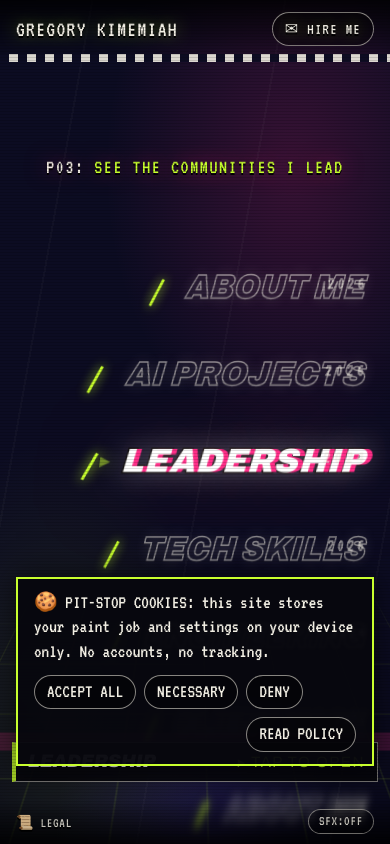
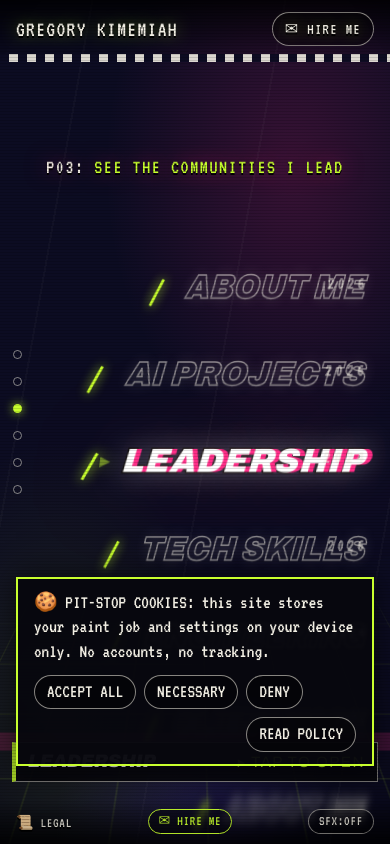
Before and after one commit to kkkkenya/My-portfolio, a React (Vite) app: page / in a window 390 px wide. Both pictures are taken after a click on the button "▶ PRESS START". Built offline with nearby package versions, Linux system fonts and the light colour scheme.

Commit message:
Mobile: thumb-zone hire button, stage dots, haptic ticks

```diff
--- a/src/select/SkinC.jsx
+++ b/src/select/SkinC.jsx
@@ -246,6 +246,13 @@ export default function SkinC() {
         if (best >= 0 && best !== activeRef.current) {
           activeRef.current = best
           setActive(best)
+          if (typeof navigator !== "undefined" && navigator.vibrate) {
+            try {
+              navigator.vibrate(8)
+            } catch {
+              /* haptics unsupported: stay silent */
+            }
+          }
         }
         // infinite loop: recycle inside the middle copy using the measured period
         const N = roster.length
@@ -394,6 +401,15 @@ export default function SkinC() {
     return () => {
       scroller.removeEventListener("touchstart", ts)
       scroller.removeEventListener("touchend", te)
+    }
+  }, [])
+
+  const gotoStage = useCallback((i) => {
+    setActive(i)
+    const scroller = scrollRef.current
+    const el = rowsRef.current[roster.length + i] ?? rowsRef.current[i]
+    if (scroller && el) {
+      scroller.scrollTop = el.offsetTop + el.offsetHeight / 2 - scroller.clientHeight / 2
     }
   }, [])
 
@@ -598,6 +614,20 @@ export default function SkinC() {
         <p className="go">▸ TAP TO OPEN</p>
       </button>
 
+      {/* stage dots (mobile) */}
+      <nav className="ga-dots ga-hud" aria-label="Stages">
+        {roster.map((p, i) => (
+          <button
+            key={p.id}
+            className={`ga-dot${i === active ? " is-on" : ""}`}
+            onClick={() => gotoStage(i)}
+            aria-label={`Go to ${p.lines.join(" ")}`}
+          >
+            <i />
+          </button>
+        ))}
+      </nav>
+
       {/* bottom bar */}
       <footer className="ga-cmdbar ga-hud">
         <div className="ga-cmdrow">
@@ -605,6 +635,7 @@ export default function SkinC() {
             <button onClick={() => setLegal("cookies")}>📜 LEGAL</button>
             <span className="ga-hide-m"> · © 2026 {profile.name}</span>
           </span>
+          <a className="ga-cookie hire-cta ga-show-m" href={`mailto:${profile.email}`}>✉ HIRE ME</a>
           <button className="ga-cookie" onClick={() => { if (!sfx) sfxToggle(true); setSfx((v) => !v) }}>SFX:{sfx ? "ON" : "OFF"}</button>
         </div>
       </footer>
--- a/src/select/skin-c.css
+++ b/src/select/skin-c.css
@@ -285,6 +285,13 @@ a.ga-cookie {
   border-color: var(--yellow);
   color: var(--yellow);
   box-shadow: 0 0 10px color-mix(in srgb, var(--yellow) 45%, transparent);
+}
+/* mobile-only: thumb-zone hire button + stage dots */
+.ga-show-m {
+  display: none;
+}
+.ga-dots {
+  display: none;
 }
 /* first-visit consent banner */
 .ga-consent {
@@ -771,6 +778,41 @@ a.ga-cookie {
   .ga-hide-m {
     display: none;
   }
+  .ga-show-m {
+    display: inline-block;
+  }
+  .ga-cookie.hire-cta {
+    border-color: var(--yellow);
+    color: var(--yellow);
+  }
+  .ga-dots {
+    display: flex;
+    flex-direction: column;
+    gap: 4px;
+    position: absolute;
+    left: 6px;
+    top: 50%;
+    transform: translateY(-50%);
+    z-index: 30;
+  }
+  .ga-dot {
+    background: none;
+    border: 0;
+    padding: 7px;
+    cursor: pointer;
+  }
+  .ga-dot i {
+    display: block;
+    width: 9px;
+    height: 9px;
+    border-radius: 50%;
+    border: 1px solid var(--dim);
+  }
+  .ga-dot.is-on i {
+    background: var(--yellow);
+    border-color: var(--yellow);
+    box-shadow: 0 0 10px color-mix(in srgb, var(--yellow) 80%, transparent);
+  }
 }
 
 @media (prefers-reduced-motion: reduce) {
```
